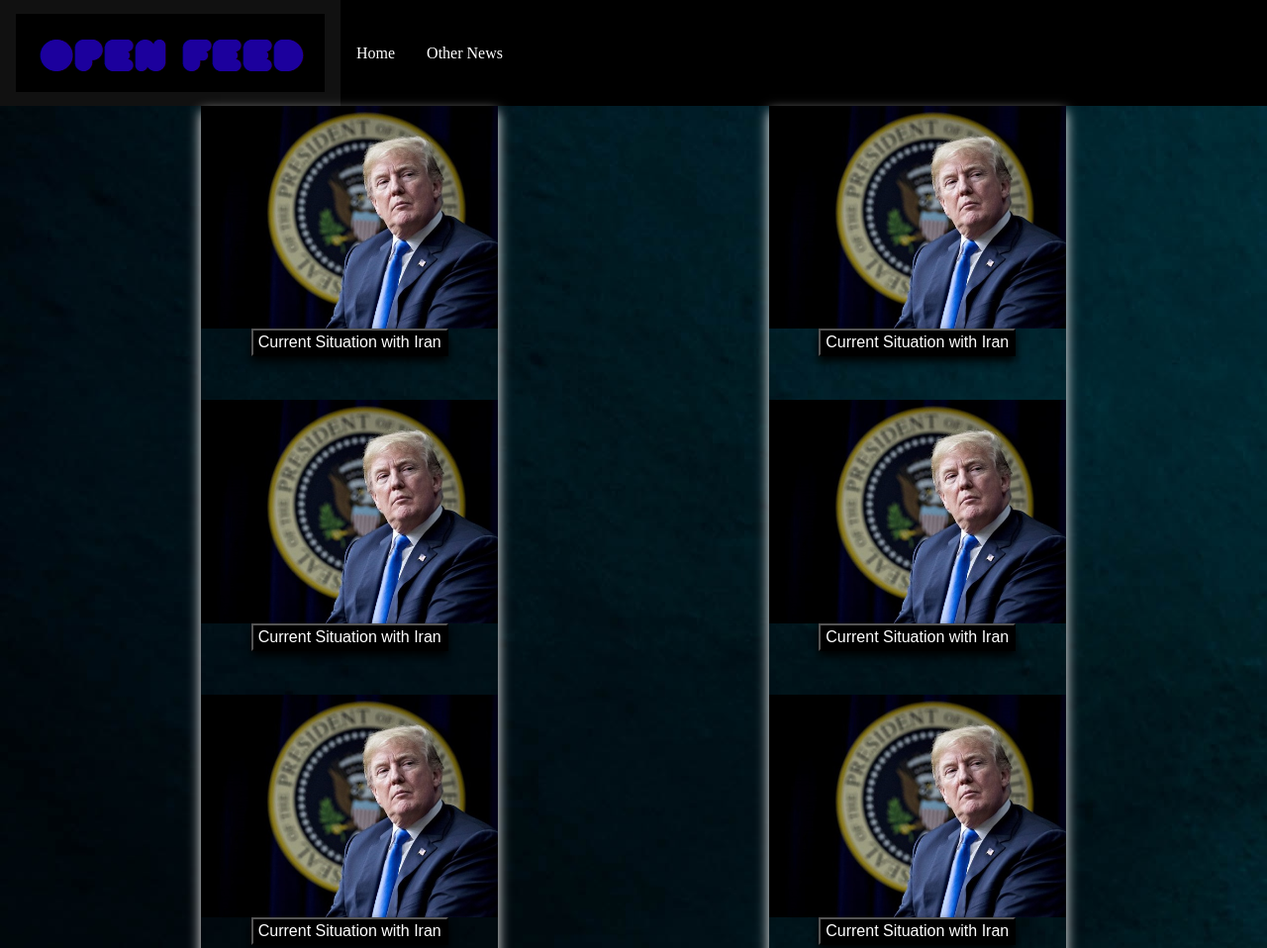
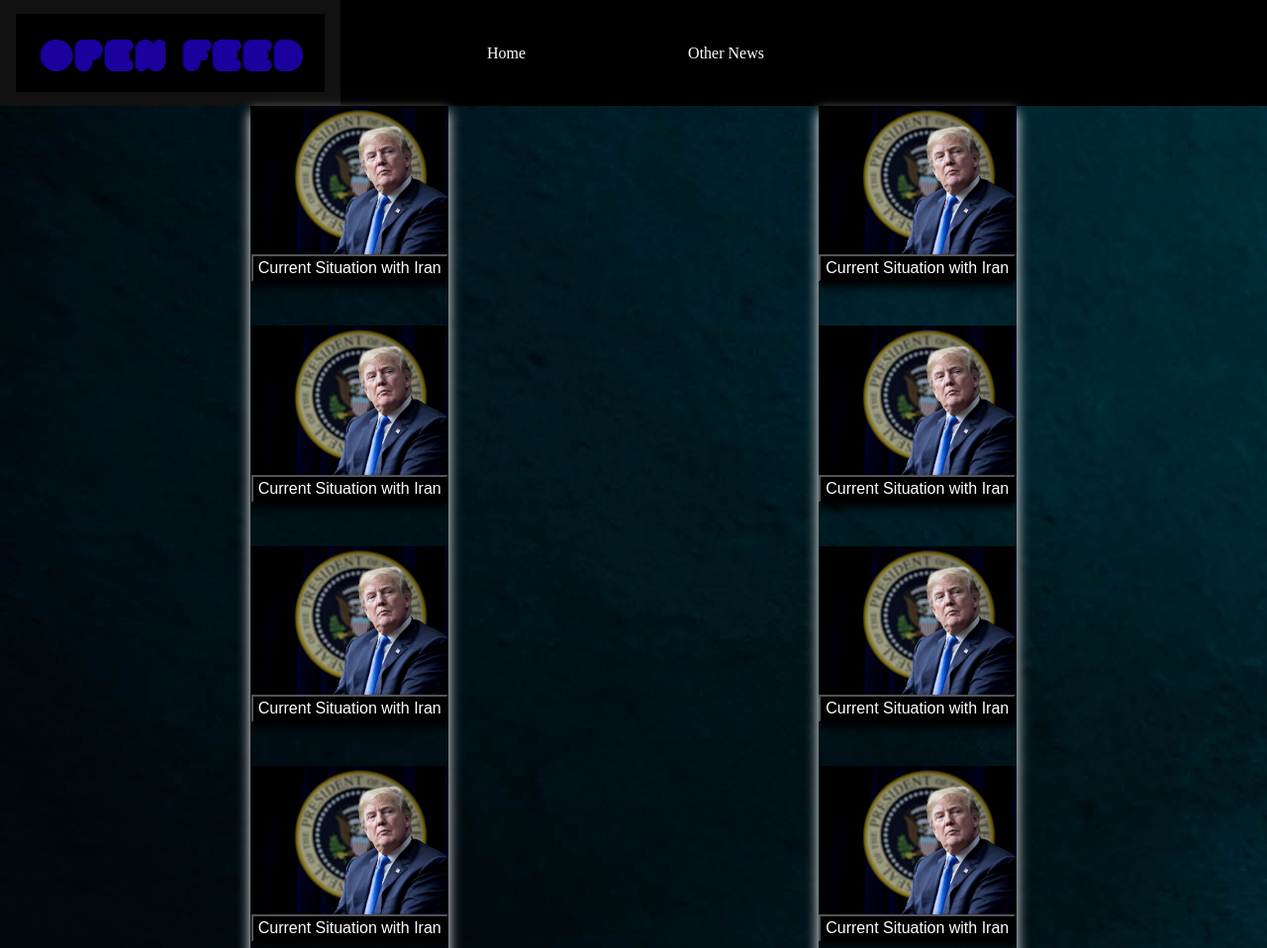
Before and after one commit to theopenfeed/gh-pages, a plain HTML site: page othernews.html in a window 1280 px wide. Shown: the top 958 px of the page at 99% size. Drawn offline with Linux system fonts and the light colour scheme.

Commit message:
Update othernews.css

```diff
--- a/css/othernews.css
+++ b/css/othernews.css
@@ -27,6 +27,7 @@
   background-color: black;
   padding: 0;
   list-style-type: none;
+  justify-content: space-between;
 }
 
 .pages {
@@ -142,8 +143,8 @@
   box-shadow: 0px 6px 12px 0px;
 }
 .artimg1 {
-  max-width: 300px;
-  max-height: 300px;
+  max-width: 200px;
+  max-height: 200px;
   text-align: left;
 }
 .artimg2 {
```
